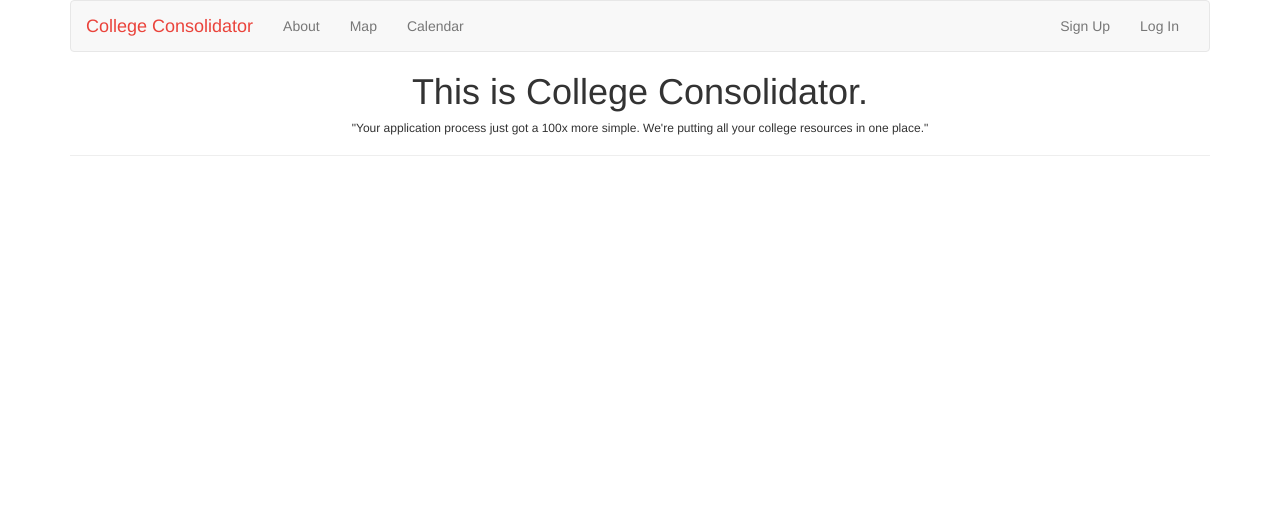
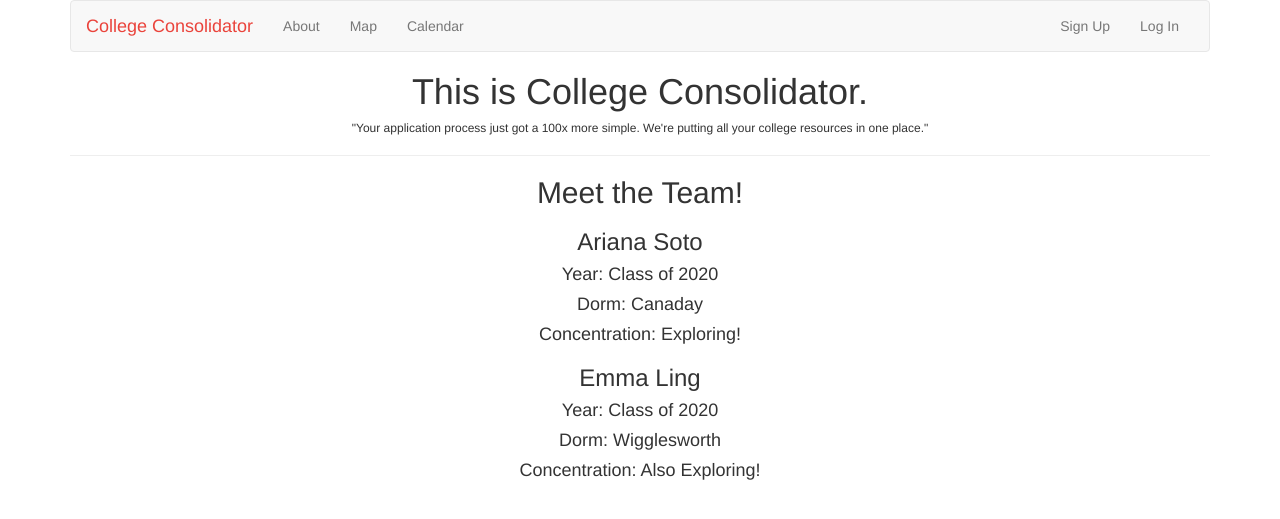
Before and after one commit to emmaling27/college-consolidator, a Flask app: template templates/about.html in a window 1280 px wide. Shown: the top 519 px of the page. Run offline with Flask 2, Linux system fonts and the light colour scheme; the template is opened without the code that fills it, so the values that code supplies are empty; some libraries are stand-ins or nearby versions.

Commit message:
about page

```diff
--- a/templates/about.html
+++ b/templates/about.html
@@ -9,4 +9,21 @@
     <h1>This is College Consolidator.</h1>
     <h6>"Your application process just got a 100x more simple. We're putting all your college resources in one place."</h6>
     <hr>
+
+
+    <h2>Meet the Team!</h2>
+
+    <h3>Ariana Soto</h3>
+    <h4>Year: Class of 2020</h4>
+    <h4>Dorm: Canaday</h4>
+    <h4>Concentration: Exploring!</h4>
+
+
+
+    <h3>Emma Ling</h3>
+    <h4>Year: Class of 2020</h4>
+    <h4>Dorm: Wigglesworth</h4>
+    <h4>Concentration: Also Exploring!</h4>
+
+
 {% endblock %}
```
Also changed, not shown: templates/ArianaPhoto.jpg (added), templates/EmmaPhoto.jpg (added).
